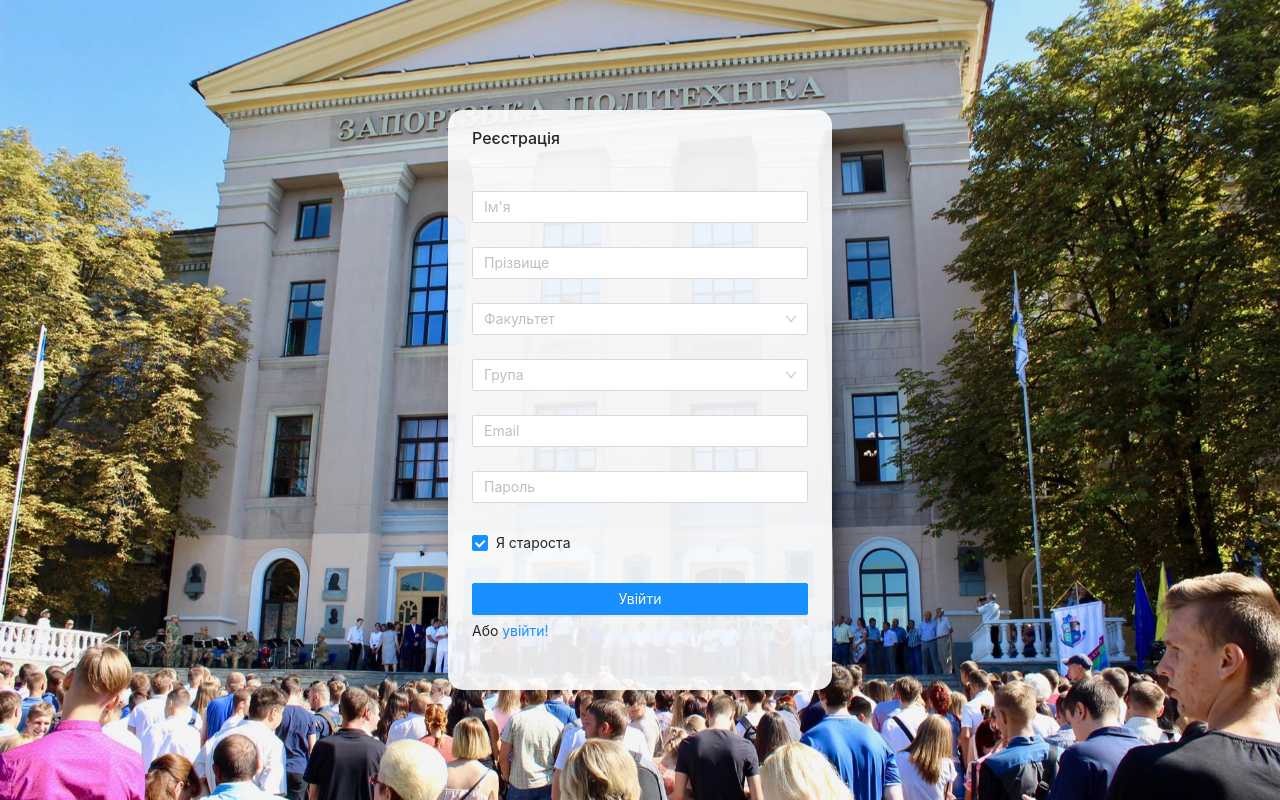
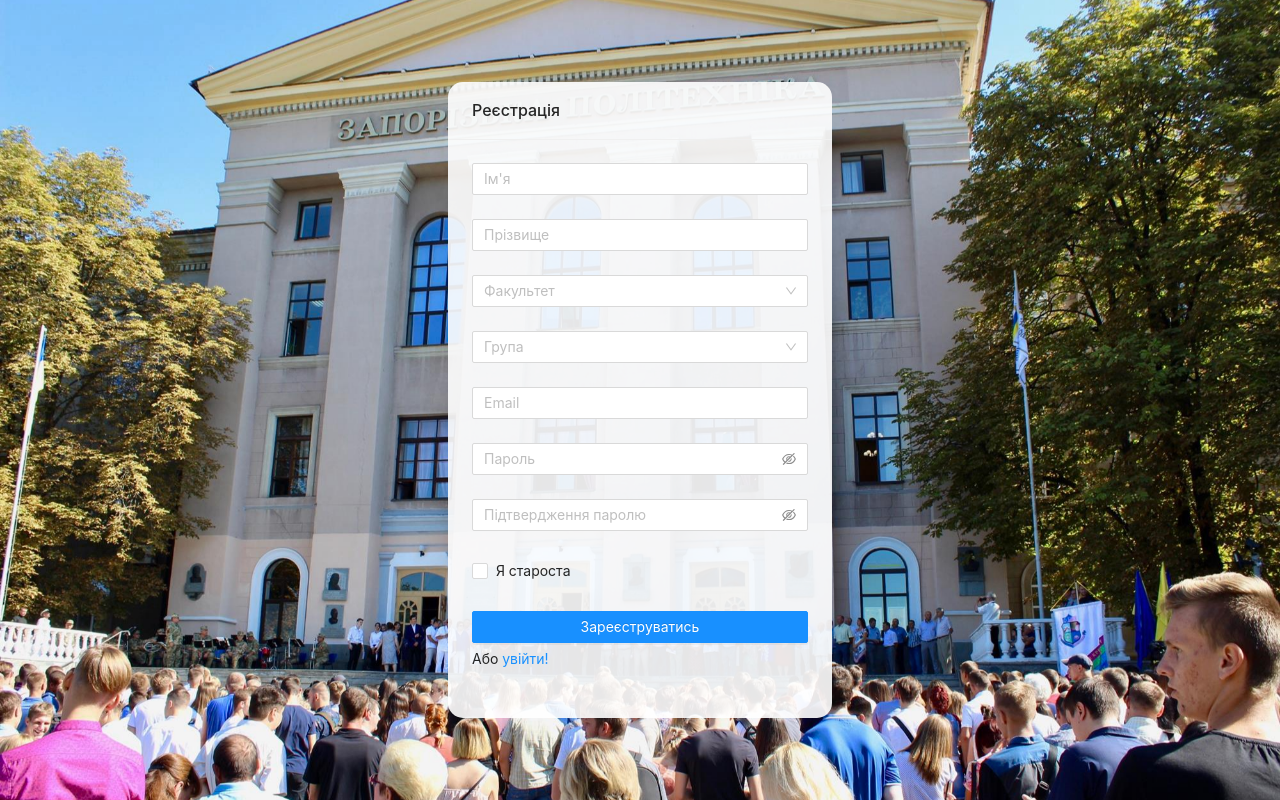
Before and after one commit to mrdzugan/student-orginizer-front, a React (Create React App) app: page /register in a window 1280 px wide. Built offline with nearby package versions, Linux system fonts and the light colour scheme.

Commit message:
change texts / add confirm input

```diff
--- a/src/pages/Login/index.jsx
+++ b/src/pages/Login/index.jsx
@@ -56,7 +56,7 @@ const LoginPage = () => {
                     <Button type="primary" htmlType="submit" className={styles.loginBtn}>
                         Увійти
                     </Button>
-                    Або <a href="/register">зареэструватись!</a>
+                    Або <a href="/register">зареєструватись!</a>
                 </Form.Item>
             </Form>
         </Card>
--- a/src/pages/Register/index.jsx
+++ b/src/pages/Register/index.jsx
@@ -15,7 +15,7 @@ const RegisterPage = () => {
             <Form
                 name="register"
                 initialValues={ {
-                    remember: true,
+                    isHeadman: true,
                 } }
                 onFinish={ onFinish }
             >
@@ -78,6 +78,10 @@ const RegisterPage = () => {
                     name="email"
                     rules={ [
                         {
+                            type: 'email',
+                            message: 'Ви ввели некоректний E-mail!',
+                        },
+                        {
                             required: true,
                             message: 'Будь ласка, введіть свій Email!',
                         },
@@ -91,15 +95,34 @@ const RegisterPage = () => {
                     rules={ [
                         {
                             required: true,
-                            message: 'Будь ласка, введіть свій пароль!',
+                            message: 'Будь ласка, введіть майбутній пароль!',
                         },
                     ] }
                 >
-                    <Input
-                        type="password"
-                        placeholder="Пароль"
-                    />
+                    <Input.Password placeholder="Пароль"/>
                 </Form.Item>
+
+                <Form.Item
+                    name="confirm"
+                    dependencies={ ['password'] }
+                    hasFeedback
+                    rules={ [
+                        {
+                            required: true,
+                            message: 'Будь ласка, підтвердіть введений пароль!',
+                        },
+                        ({ getFieldValue }) => ({
+                            validator(_, value) {
+                                if (!value || getFieldValue('password') === value) {
+                                    return Promise.resolve();
+                                }
+                                return Promise.reject('Паролі не співпадають!');
+                            },
+                        }),
+                    ] }>
+                    <Input.Password placeholder="Підтвердження паролю"/>
+                </Form.Item>
+
                 <Form.Item>
                     <Form.Item name="remember" valuePropName="checked" noStyle>
                         <Checkbox>Я староста</Checkbox>
@@ -108,7 +131,7 @@ const RegisterPage = () => {
 
                 <Form.Item>
                     <Button type="primary" htmlType="submit" className={ styles.registerBtn }>
-                        Увійти
+                        Зареєструватись
                     </Button>
                     Або <a href="/login">увійти!</a>
                 </Form.Item>
--- a/src/pages/Register/styles.module.css
+++ b/src/pages/Register/styles.module.css
@@ -18,6 +18,10 @@
     background: rgba(255, 255, 255, 0.90) !important;
 }
 
+.registerCardContainer > Form {
+    max-height: 300px;
+}
+
 .registerBtn {
     width: 100%;
     margin-bottom: 5px;
```
